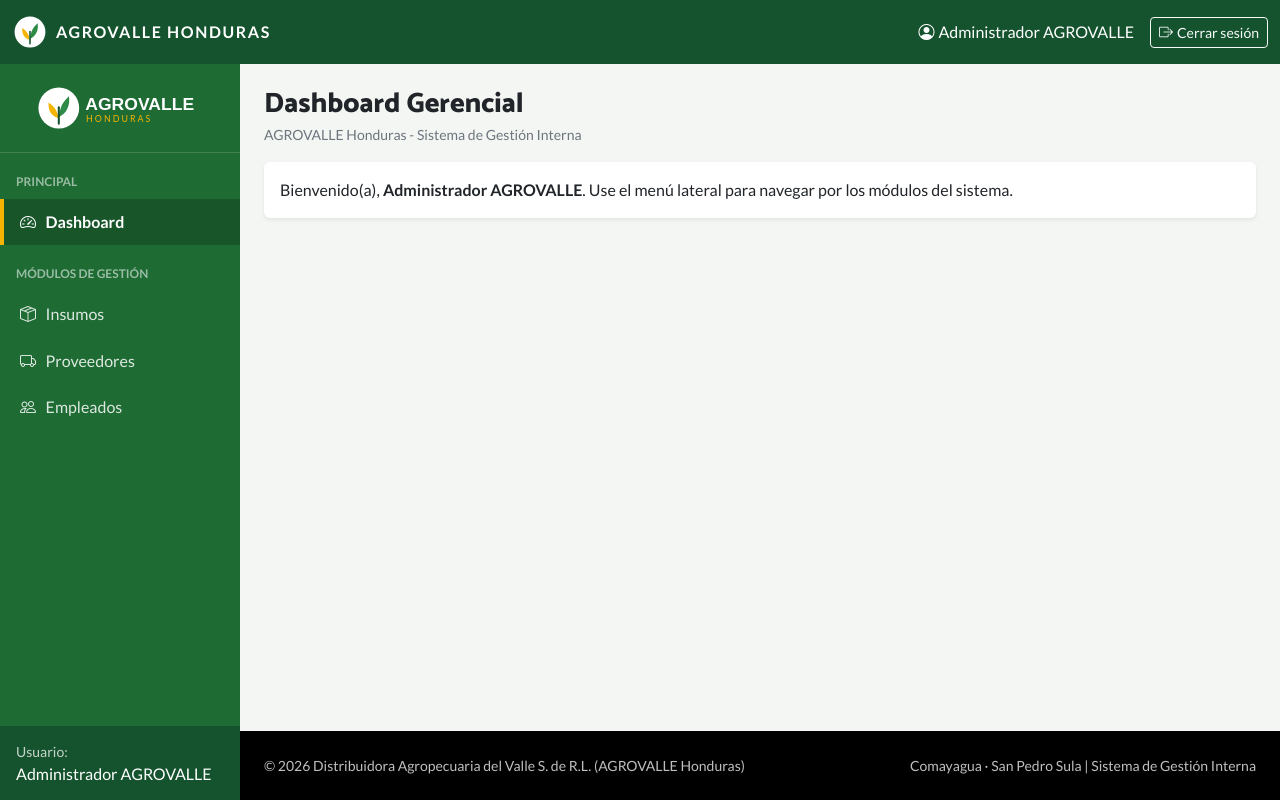
After one commit to Marifer2922/Examen_2, a Laravel app: page /dashboard in a window 1280 px wide. The commit adds this page. Run offline with Laravel 12, Linux system fonts and the light colour scheme; a user stored in the database is signed in; data comes from the database, SQL or seed files in the repository.

Commit message:
Adaptar plantilla corporativa agovalle y organizar rutas, inicio sesion

```diff
--- a/public/plantilla/js/scripts.js
+++ b/public/plantilla/js/scripts.js
@@ -1,7 +1,8 @@
-/*!
-* Start Bootstrap - One Page Wonder v6.0.6 (https://startbootstrap.com/theme/one-page-wonder)
-* Copyright 2013-2023 Start Bootstrap
-* Licensed under MIT (https://github.com/StartBootstrap/startbootstrap-one-page-wonder/blob/master/LICENSE)
-*/
-// This file is intentionally blank
-// Use this file to add JavaScript to your project
+window.addEventListener('DOMContentLoaded', function () {
+    const botonMenu = document.getElementById('sidebarToggle');
+    if (botonMenu) {
+        botonMenu.addEventListener('click', function () {
+            document.body.classList.toggle('sidenav-abierto');
+        });
+    }
+});
--- /dev/null
+++ b/resources/views/dashboard.blade.php
@@ -0,0 +1,19 @@
+@extends('layouts.admin')
+
+@section('titulo', 'Dashboard')
+
+@section('contenido')
+<div class="mb-3">
+    <h1 class="h3 mb-0">Dashboard Gerencial</h1>
+    <small class="text-muted">AGROVALLE Honduras - Sistema de Gestión Interna</small>
+</div>
+
+<div class="card shadow-sm border-0">
+    <div class="card-body">
+        <p class="mb-0">
+            Bienvenido(a), <strong>{{ Auth::user()->name }}</strong>.
+            Use el menú lateral para navegar por los módulos del sistema.
+        </p>
+    </div>
+</div>
+@endsection
--- a/resources/views/layouts/admin.blade.php
+++ b/resources/views/layouts/admin.blade.php
@@ -1,103 +1,205 @@
 <!DOCTYPE html>
-<html lang="en">
+<html lang="es">
 <head>
     <meta charset="utf-8" />
     <meta name="viewport" content="width=device-width, initial-scale=1, shrink-to-fit=no" />
-        <meta name="description" content="" />
-        <meta name="author" content="" />
-        <title>One Page Wonder - Start Bootstrap Template</title>
-        <link rel="icon" type="image/x-icon" href="assets/favicon.ico" />
-        <!-- Font Awesome icons (free version)-->
-        <script src="https://use.fontawesome.com/releases/v6.3.0/js/all.js" crossorigin="anonymous"></script>
-        <!-- Google fonts-->
+    <title>@yield('titulo', 'Panel Administrativo') - AGROVALLE Honduras</title>
+    <link rel="icon" type="image/x-icon" href="{{ asset('plantilla/assets/favicon.ico') }}" />
+
+    <link href="https://cdn.jsdelivr.net/npm/bootstrap@5.3.3/dist/css/bootstrap.min.css" rel="stylesheet">
+    <link rel="stylesheet" href="https://cdn.jsdelivr.net/npm/bootstrap-icons@1.11.3/font/bootstrap-icons.min.css">
+
+
     <link href="https://fonts.googleapis.com/css?family=Catamaran:100,200,300,400,500,600,700,800,900" rel="stylesheet" />
     <link href="https://fonts.googleapis.com/css?family=Lato:100,100i,300,300i,400,400i,700,700i,900,900i" rel="stylesheet" />
-        <!-- Core theme CSS (includes Bootstrap)-->
-        <link href="{{ assets('css/styles.css') }}" rel="stylesheet" />
+
+    <link href="{{ asset('plantilla/css/styles.css') }}" rel="stylesheet" />
+
+    <style>
+        :root {
+            --agro-verde: #1e6b34;
+            --agro-verde-oscuro: #14532d;
+            --agro-amarillo: #f4b400;
+        }
+        body {
+            background-color: #f4f6f3;
+            min-height: 100vh;
+        }
+
+        .navbar-custom {
+            background-color: var(--agro-verde-oscuro);
+            height: 64px;
+            padding-top: 0;
+            padding-bottom: 0;
+        }
+        .navbar-custom .navbar-brand img {
+            height: 36px;
+        }
+
+        #layoutSidenav_nav {
+            position: fixed;
+            top: 64px;
+            left: 0;
+            bottom: 0;
+            width: 240px;
+            background-color: var(--agro-verde);
+            display: flex;
+            flex-direction: column;
+            overflow-y: auto;
+            transition: transform .2s;
+            z-index: 1020;
+        }
+        .sb-sidenav-logo {
+            text-align: center;
+            padding: 1.25rem 1rem;
+            border-bottom: 1px solid rgba(255, 255, 255, .15);
+        }
+        .sb-sidenav-logo img {
+            max-width: 170px;
+        }
+        .sb-sidenav-menu-heading {
+            color: rgba(255, 255, 255, .55);
+            font-size: .75rem;
+            font-weight: 700;
+            text-transform: uppercase;
+            padding: 1.25rem 1rem .5rem;
+        }
+        #layoutSidenav_nav .nav-link {
+            color: rgba(255, 255, 255, .85);
+            padding: .7rem 1rem;
+            border-left: 4px solid transparent;
+        }
+        #layoutSidenav_nav .nav-link i {
+            margin-right: .6rem;
+        }
+        #layoutSidenav_nav .nav-link:hover {
+            color: #fff;
+            background-color: rgba(255, 255, 255, .08);
+        }
+        #layoutSidenav_nav .nav-link.active {
+            color: #fff;
+            background-color: rgba(0, 0, 0, .2);
+            border-left-color: var(--agro-amarillo);
+            font-weight: 700;
+        }
+        .sb-sidenav-footer {
+            margin-top: auto;
+            padding: .9rem 1rem;
+            color: #fff;
+            background-color: var(--agro-verde-oscuro);
+        }
+        .texto-claro {
+            color: rgba(255, 255, 255, .75) !important;
+        }
+
+        #layoutSidenav_content {
+            margin-left: 240px;
+            padding-top: 64px;
+            min-height: 100vh;
+            display: flex;
+            flex-direction: column;
+        }
+
+        @media (max-width: 991.98px) {
+            #layoutSidenav_nav {
+                transform: translateX(-240px);
+            }
+            #layoutSidenav_content {
+                margin-left: 0;
+            }
+            body.sidenav-abierto #layoutSidenav_nav {
+                transform: translateX(0);
+            }
+        }
+    </style>
 </head>
-    <body id="page-top">
-        <!-- Navigation-->
-        <nav class="navbar navbar-expand-lg navbar-dark navbar-custom fixed-top">
-            <div class="container px-5">
-                <a class="navbar-brand" href="#page-top">Start Bootstrap</a>
-                <button class="navbar-toggler" type="button" data-bs-toggle="collapse" data-bs-target="#navbarResponsive" aria-controls="navbarResponsive" aria-expanded="false" aria-label="Toggle navigation"><span class="navbar-toggler-icon"></span></button>
-                <div class="collapse navbar-collapse" id="navbarResponsive">
-                    <ul class="navbar-nav ms-auto">
-                        <li class="nav-item"><a class="nav-link" href="#!">Sign Up</a></li>
-                        <li class="nav-item"><a class="nav-link" href="#!">Log In</a></li>
+<body>
+
+    <nav class="navbar navbar-expand navbar-dark navbar-custom fixed-top">
+        <div class="container-fluid">
+            <button class="btn btn-link text-white d-lg-none me-2" id="sidebarToggle" type="button">
+                <i class="bi bi-list fs-4"></i>
+            </button>
+
+            <a class="navbar-brand d-flex align-items-center" href="{{ route('dashboard') }}">
+                <img src="{{ asset('plantilla/assets/img/logo-agrovalle-icono.svg') }}" alt="AGROVALLE" class="me-2">
+                AGROVALLE Honduras
+            </a>
+
+            <ul class="navbar-nav ms-auto align-items-center">
+
+                <li class="nav-item me-3 text-white d-none d-sm-block">
+                    <i class="bi bi-person-circle me-1"></i>{{ Auth::user()->name }}
+                </li>
+
+                <li class="nav-item">
+                    <form action="{{ route('logout') }}" method="POST" class="d-inline">
+                        @csrf
+                        <button type="submit" class="btn btn-sm btn-outline-light">
+                            <i class="bi bi-box-arrow-right me-1"></i>Cerrar sesión
+                        </button>
+                    </form>
+                </li>
             </ul>
         </div>
+    </nav>
+
+    <div id="layoutSidenav_nav">
+        <div class="sb-sidenav-logo">
+            <img src="{{ asset('plantilla/assets/img/logo-agrovalle.svg') }}" alt="Logo AGROVALLE Honduras">
         </div>
-        </nav>
-        <!-- Header-->
-        <header class="masthead text-center text-white">
-            <div class="masthead-content">
-                <div class="container px-5">
-                    <h1 class="masthead-heading mb-0">One Page Wonder</h1>
-                    <h2 class="masthead-subheading mb-0">Will Rock Your Socks Off</h2>
-                    <a class="btn btn-primary btn-xl rounded-pill mt-5" href="#scroll">Learn More</a>
+
+        <div class="nav flex-column">
+            <div class="sb-sidenav-menu-heading">Principal</div>
+            <a class="nav-link {{ request()->routeIs('dashboard') ? 'active' : '' }}" href="{{ route('dashboard') }}">
+                <i class="bi bi-speedometer2"></i>Dashboard
+            </a>
+
+            <div class="sb-sidenav-menu-heading">Módulos de Gestión</div>
+            <a class="nav-link {{ request()->routeIs('insumos.*') ? 'active' : '' }}" href="{{ route('insumos.index') }}">
+                <i class="bi bi-box-seam"></i>Insumos
+            </a>
+            <a class="nav-link {{ request()->routeIs('proveedores.*') ? 'active' : '' }}" href="{{ route('proveedores.index') }}">
+                <i class="bi bi-truck"></i>Proveedores
+            </a>
+            <a class="nav-link {{ request()->routeIs('empleados.*') ? 'active' : '' }}" href="{{ route('empleados.index') }}">
+                <i class="bi bi-people"></i>Empleados
+            </a>
+        </div>
+
+        <div class="sb-sidenav-footer">
+            <div class="small texto-claro">Usuario:</div>
+            {{ Auth::user()->name }}
         </div>
     </div>
-            <div class="bg-circle-1 bg-circle"></div>
-            <div class="bg-circle-2 bg-circle"></div>
-            <div class="bg-circle-3 bg-circle"></div>
-            <div class="bg-circle-4 bg-circle"></div>
-        </header>
-        <!-- Content section 1-->
-        <section id="scroll">
-            <div class="container px-5">
-                <div class="row gx-5 align-items-center">
-                    <div class="col-lg-6 order-lg-2">
-                        <div class="p-5"><img class="img-fluid rounded-circle" src="assets/img/01.jpg" alt="..." /></div>
+
+    <div id="layoutSidenav_content">
+        <main class="flex-grow-1">
+            <div class="container-fluid px-4 py-4">
+                @if (session('success'))
+                    <div class="alert alert-success alert-dismissible fade show shadow-sm" role="alert">
+                        <i class="bi bi-check-circle me-2"></i>{{ session('success') }}
+                        <button type="button" class="btn-close" data-bs-dismiss="alert" aria-label="Cerrar"></button>
                     </div>
-                    <div class="col-lg-6 order-lg-1">
-                        <div class="p-5">
-                            <h2 class="display-4">For those about to rock...</h2>
-                            <p>Lorem ipsum dolor sit amet, consectetur adipisicing elit. Quod aliquid, mollitia odio veniam sit iste esse assumenda amet aperiam exercitationem, ea animi blanditiis recusandae! Ratione voluptatum molestiae adipisci, beatae obcaecati.</p>
+                @endif
+
+                @yield('contenido')
+            </div>
+        </main>
+
+
+        <footer class="py-4 bg-black mt-auto">
+            <div class="container-fluid px-4">
+                <div class="d-flex flex-wrap align-items-center justify-content-between small texto-claro">
+                    <div>&copy; 2026 Distribuidora Agropecuaria del Valle S. de R.L. (AGROVALLE Honduras)</div>
+                    <div>Comayagua · San Pedro Sula | Sistema de Gestión Interna</div>
                 </div>
             </div>
+        </footer>
     </div>
-            </div>
-        </section>
-        <!-- Content section 2-->
-        <section>
-            <div class="container px-5">
-                <div class="row gx-5 align-items-center">
-                    <div class="col-lg-6">
-                        <div class="p-5"><img class="img-fluid rounded-circle" src="assets/img/02.jpg" alt="..." /></div>
-                    </div>
-                    <div class="col-lg-6">
-                        <div class="p-5">
-                            <h2 class="display-4">We salute you!</h2>
-                            <p>Lorem ipsum dolor sit amet, consectetur adipisicing elit. Quod aliquid, mollitia odio veniam sit iste esse assumenda amet aperiam exercitationem, ea animi blanditiis recusandae! Ratione voluptatum molestiae adipisci, beatae obcaecati.</p>
-                        </div>
-                    </div>
-                </div>
-            </div>
-        </section>
-        <!-- Content section 3-->
-        <section>
-            <div class="container px-5">
-                <div class="row gx-5 align-items-center">
-                    <div class="col-lg-6 order-lg-2">
-                        <div class="p-5"><img class="img-fluid rounded-circle" src="assets/img/03.jpg" alt="..." /></div>
-                    </div>
-                    <div class="col-lg-6 order-lg-1">
-                        <div class="p-5">
-                            <h2 class="display-4">Let there be rock!</h2>
-                            <p>Lorem ipsum dolor sit amet, consectetur adipisicing elit. Quod aliquid, mollitia odio veniam sit iste esse assumenda amet aperiam exercitationem, ea animi blanditiis recusandae! Ratione voluptatum molestiae adipisci, beatae obcaecati.</p>
-                        </div>
-                    </div>
-                </div>
-            </div>
-        </section>
-        <!-- Footer-->
-        <footer class="py-5 bg-black">
-            <div class="container px-5"><p class="m-0 text-center text-white small">Copyright &copy; Your Website 2023</p></div>
-        </footer>
-        <!-- Bootstrap core JS-->
-        <script src="https://cdn.jsdelivr.net/npm/bootstrap@5.2.3/dist/js/bootstrap.bundle.min.js"></script>
-        <!-- Core theme JS-->
-        <script src="js/scripts.js"></script>
+
+
+    <script src="https://cdn.jsdelivr.net/npm/bootstrap@5.3.3/dist/js/bootstrap.bundle.min.js"></script>
+    <script src="{{ asset('plantilla/js/scripts.js') }}"></script>
 </body>
 </html>
--- a/routes/web.php
+++ b/routes/web.php
@@ -1,7 +1,31 @@
 <?php
 
+use App\Http\Controllers\AuthController;
+use App\Http\Controllers\EmpleadoController;
+use App\Http\Controllers\InsumoController;
+use App\Http\Controllers\ProveedorController;
 use Illuminate\Support\Facades\Route;
 
 Route::get('/', function () {
-    return view('welcome');
+    return redirect()->route('dashboard');
 });
+
+Route::middleware('guest')->group(function () {
+    Route::get('/login', [AuthController::class, 'showLogin'])->name('login');
+    Route::post('/login', [AuthController::class, 'login'])->name('login.post');
+});
+
+Route::middleware('auth')->group(function () {
+    Route::get('/dashboard', function () {
+        return view('dashboard');
+    })->name('dashboard');
+
+    Route::resource('insumos', InsumoController::class);
+
+    Route::resource('proveedores', ProveedorController::class)
+        ->parameters(['proveedores' => 'proveedor']);
+
+    Route::resource('empleados', EmpleadoController::class);
+
+    Route::post('/logout', [AuthController::class, 'logout'])->name('logout');
+});
```
Also changed, not shown: app/Http/Controllers/AuthController.php (added, +42 -0 lines), app/Http/Controllers/EmpleadoController.php (added, +64 -0 lines), app/Http/Controllers/InsumoController.php (added, +64 -0 lines), app/Http/Controllers/ProveedorController.php (added, +64 -0 lines), database/seeders/DatabaseSeeder.php (+9 -7 lines), resources/views/auth/login.blade.php (added, +45 -0 lines), public/plantilla/assets/img/logo-agrovalle-icono.svg (added), public/plantilla/assets/img/logo-agrovalle.svg (added). Lines whose indentation alone changed are shown as unchanged.
